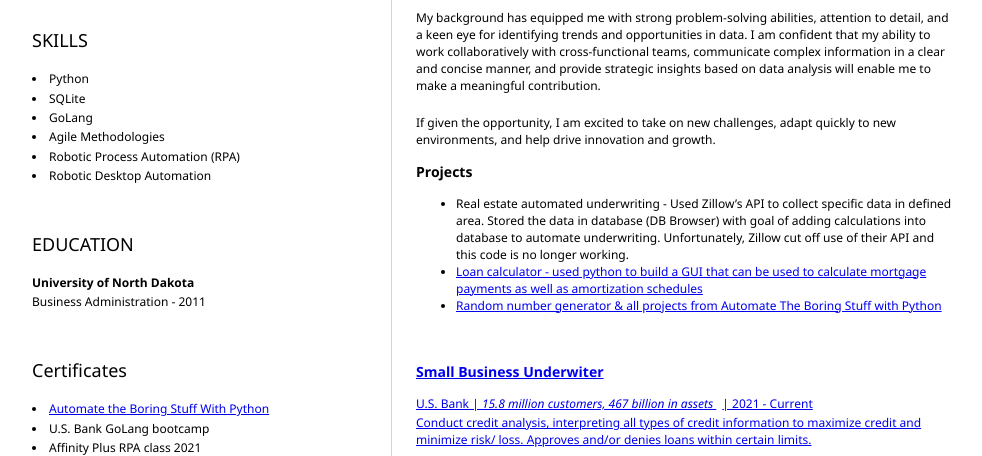
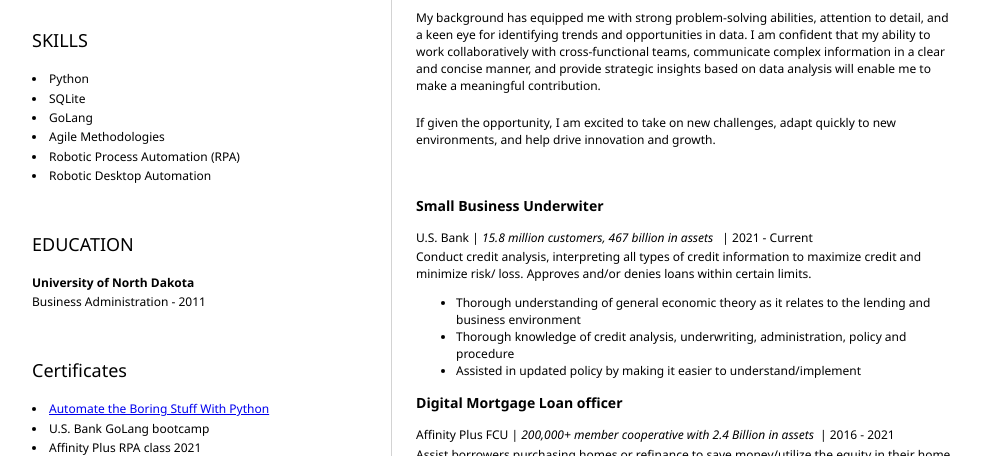
Before and after one commit to Bcode77/Resume, a plain HTML site: page index.html in a window 1280 px wide. Shown: the part 329-785 px from the top of the page, without its empty margins (152-1134 px from the left). Drawn offline with Linux system fonts and the light colour scheme.

Commit message:
Update index.html

```diff
--- a/index.html
+++ b/index.html
@@ -76,18 +76,6 @@
                     As a finance professional with over a decade of experience, I have developed a solid understanding of  the financial sector.  Now, I am seeking to leverage my financial expertise and analytical skills in a new and exciting role in the tech industry. I am highly motivated to learn new technologies/skills and apply my expertise to support my new role. <p><br>
 My background has equipped me with strong problem-solving abilities, attention to detail, and a keen eye for identifying trends and opportunities in data. I am confident that my ability to work collaboratively with cross-functional teams, communicate complex information in a clear and concise manner, and provide strategic insights based on data analysis will enable me to make a meaningful contribution. <p><br>
 If given the opportunity, I am excited to take on new challenges, adapt quickly to new environments, and help drive innovation and growth.
-
-		 <h3><b>Projects</b></h3>
-                        <p>
-                        <ul>
-                                <li>Real estate automated underwriting - Used Zillow’s API to collect specific data in defined
-area. Stored the data in database (DB Browser) with goal of adding calculations into
-database to automate underwriting. Unfortunately, Zillow cut off use of their API and this
-code is no longer working.
-                                <li><a href="https://replit.com/@BrandonCollins7/Loan-Calc">Loan calculator - used python to build a GUI that can be used to calculate mortgage
-payments as well as amortization schedules
-                                <li><a href="https://replit.com/@BrandonCollins7/RanNum">Random number generator & all projects from <a href="https://www.udemy.com/course/automate/">Automate The Boring Stuff with Python
-                        </ul>
 
 				</section>
                 <section>
```
